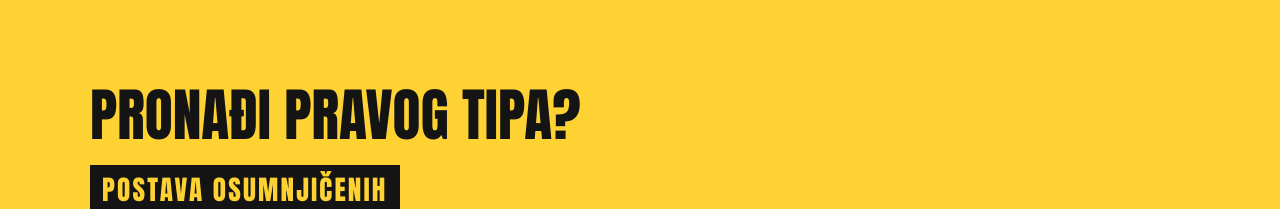
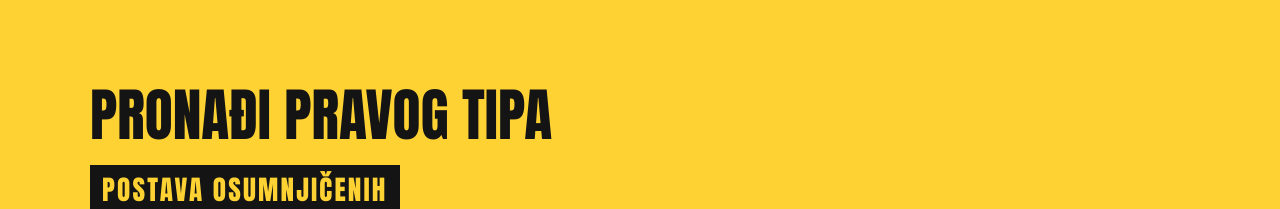
Before and after one commit to ADV222/test23, a website: page public/imamo-tipa-osumnjiceni.html in a window 1280 px wide. Shown: the part 666-875 px from the top of the page. Drawn offline with Linux system fonts and the light colour scheme.

Commit message:
Update imamo-tipa-osumnjiceni.html

```diff
--- a/public/imamo-tipa-osumnjiceni.html
+++ b/public/imamo-tipa-osumnjiceni.html
@@ -368,7 +368,7 @@ window.IMAMO_TEKST = {
 
 <section class="lineup-section" id="postava">
   <div class="lineup-head">
-    <h2>Pronađi pravog tipa?</h2>
+    <h2>Pronađi pravog tipa</h2>
     <p class="lineup-sub">Postava osumnjičenih</p>
     <p>Svi su krivi. Za drugačije zločine. Zločine iz ljubavi prema svom poslu. Odaberi tip/kinju i saznaj za što ih teretimo.</p>
   </div>
```
